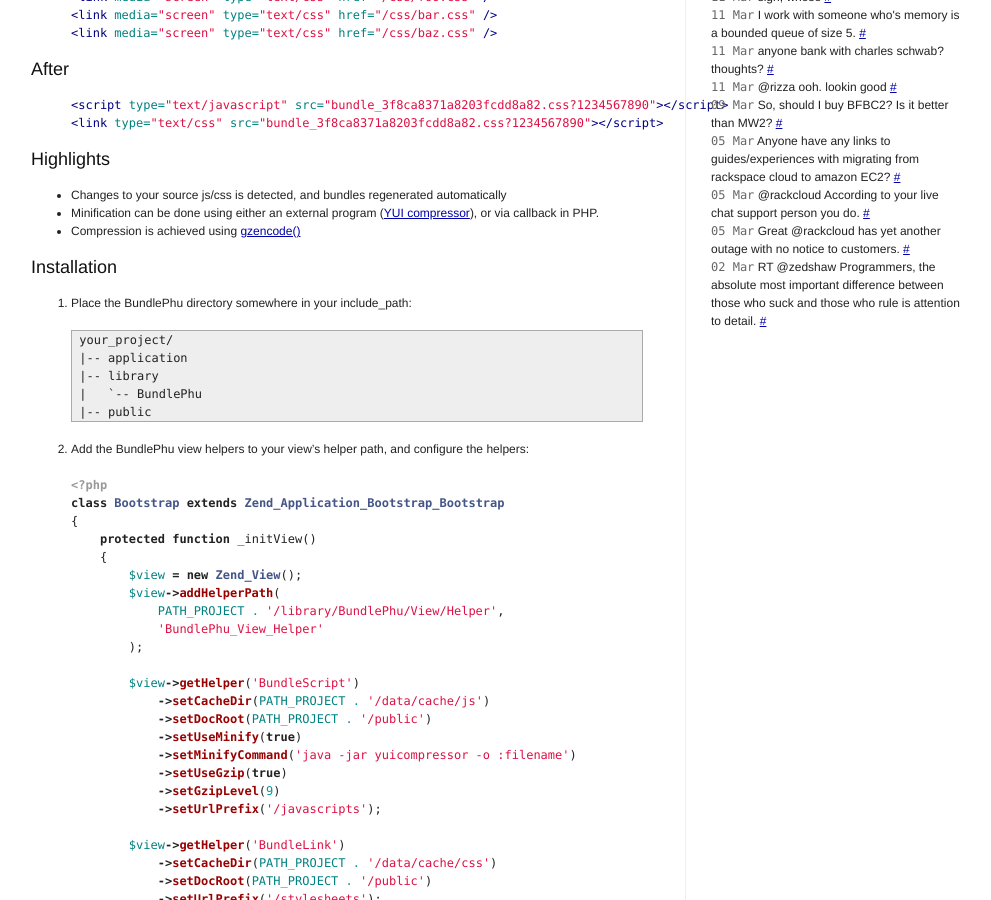
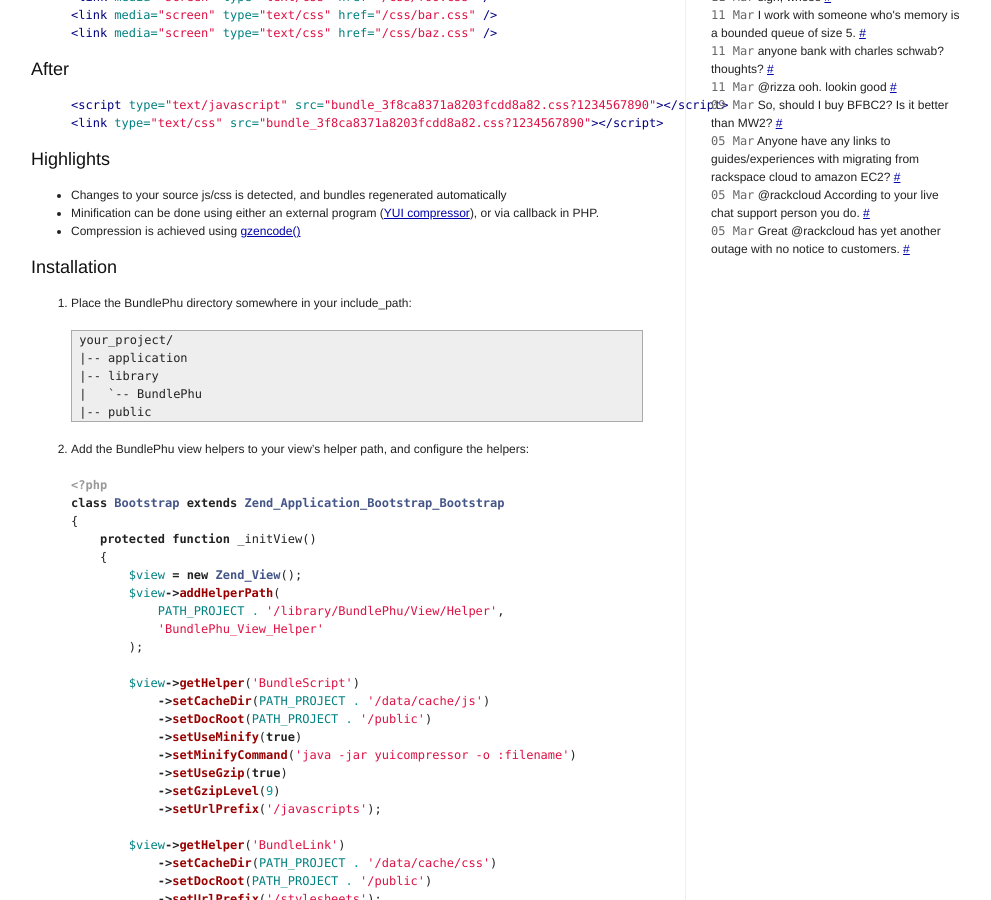
Before and after one commit to hobodave/hobodave.github.com, a Jekyll site: the page built from index.html, in a window 1280 px wide and 900 px high, scrolled down 607 px. Shown: the whole window, without its empty margins (134-1125 px from the left). Built offline with Jekyll 4.4.1, drawn with Linux system fonts in a browser that asks for light colours; Markdown is read by kramdown in place of the engine named in the settings; comment, search, counter and statistics services are not loaded.

Commit message:
Automatic tweet update

```diff
--- a/_includes/twitter.html
+++ b/_includes/twitter.html
@@ -7,5 +7,4 @@
 <li><span class="gentle">05 Mar</span> Anyone have any links to guides/experiences with migrating from rackspace cloud to amazon EC2? <a href="http://twitter.com/hobodave/status/10034335539">#</a></li>
 <li><span class="gentle">05 Mar</span> @rackcloud According to your live chat support person you do. <a href="http://twitter.com/hobodave/status/10032960866">#</a></li>
 <li><span class="gentle">05 Mar</span> Great @rackcloud has yet another outage with no notice to customers. <a href="http://twitter.com/hobodave/status/10032542560">#</a></li>
-<li><span class="gentle">02 Mar</span> RT @zedshaw Programmers, the absolute most important difference between those who suck and those who rule is attention to detail. <a href="http://twitter.com/hobodave/status/9895048807">#</a></li>
 </ul>
```
